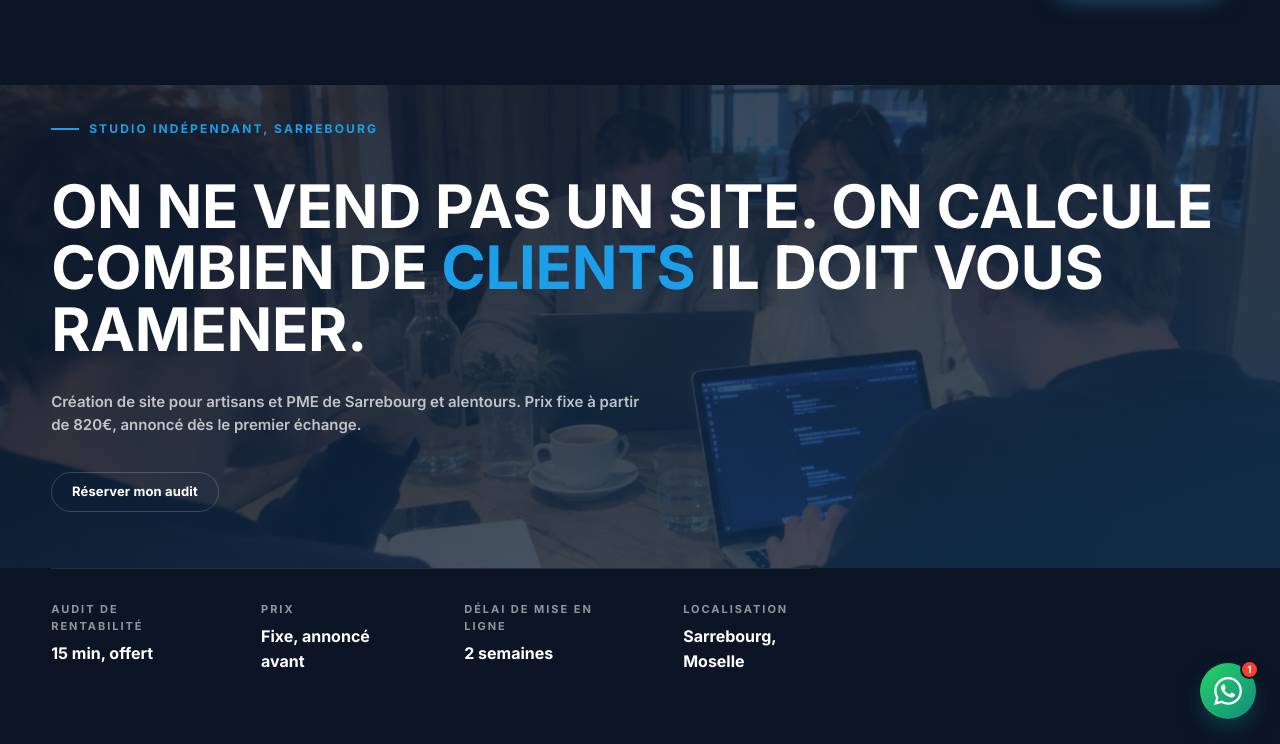
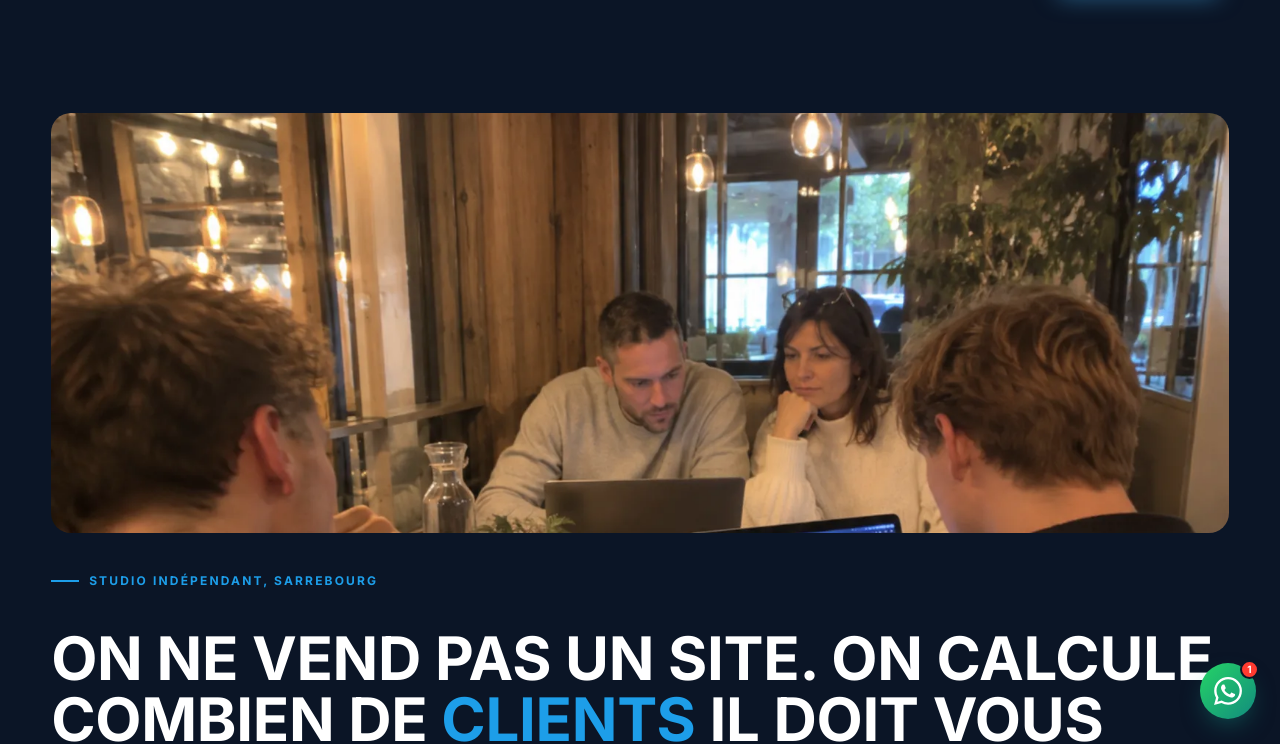
Before and after one commit to digitaldreamsboxcontact-lgtm/digitaldreamsbox-website, a plain HTML site: page acquisition.html in a window 1280 px wide. Shown: the part 57-801 px from the top of the page. Drawn offline with Linux system fonts and the light colour scheme; a web font is replaced by a local one.

Commit message:
Remet la photo du hero en bloc propre et lumineux au-dessus du texte, au lieu d'un fond assombri derrière le texte : correction d'un écart par rapport à la référence de Lucas
Co-Authored-By: Claude Sonnet 5 <noreply@anthropic.com>

```diff
--- a/acquisition.html
+++ b/acquisition.html
@@ -41,29 +41,16 @@
     .acq-header .brand-text { display: none !important; }
   }
 
-  /* ── Photo en fond de la zone titre uniquement (du dessus du badge au trait avant les repères), filtre bleu léger ── */
-  .hero-photo-zone {
+  /* ── Photo propre et lumineuse au-dessus du bloc texte (pas en fond assombri derrière) : demande explicite de Lucas, référence capture écran ── */
+  .hero-photo {
     position: relative;
-    margin-top: -28px;
-    padding-top: 28px;
-    padding-bottom: 56px;
-  }
-  .hero-photo {
-    position: absolute;
-    top: 0; bottom: 0;
-    left: 50%;
-    width: 100vw;
-    transform: translateX(-50%);
-    z-index: -2;
+    width: 100%;
+    max-height: 420px;
+    border-radius: 20px;
     overflow: hidden;
+    margin-bottom: 32px;
   }
   .hero-photo img { width: 100%; height: 100%; object-fit: cover; object-position: center 38%; display: block; }
-  .hero-photo::after {
-    content: "";
-    position: absolute; inset: 0;
-    background: linear-gradient(160deg, rgba(10,22,42,0.86), rgba(15,55,95,0.72));
-    pointer-events: none;
-  }
   .hero-shell { position: relative; z-index: 1; }
   .hero .hero-meta { margin-top: 0; }
 
@@ -828,7 +815,6 @@
 <!-- 1. HERO -->
 <section class="hero" aria-labelledby="hero-title" data-track-section="hero">
   <div class="shell hero-shell">
-    <div class="hero-photo-zone">
     <div class="hero-photo">
       <img src="hero-equipe-travail.webp" alt="Travail sur un projet client, en équipe" width="1600" height="1165" loading="eager" fetchpriority="high" decoding="async" />
     </div>
@@ -841,7 +827,6 @@
     </p>
     <div class="hero-ctas reveal" style="--rd:220ms;">
       <a href="#audit" class="btn btn-ghost" data-cta-loc="hero">Réserver mon audit</a>
-      </div>
     </div>
     <div class="hero-meta reveal" style="--rd:320ms;">
       <div>
```
Also changed, not shown: lp-site-web.html (+6 -21 lines). Lines whose indentation alone changed are shown as unchanged.
